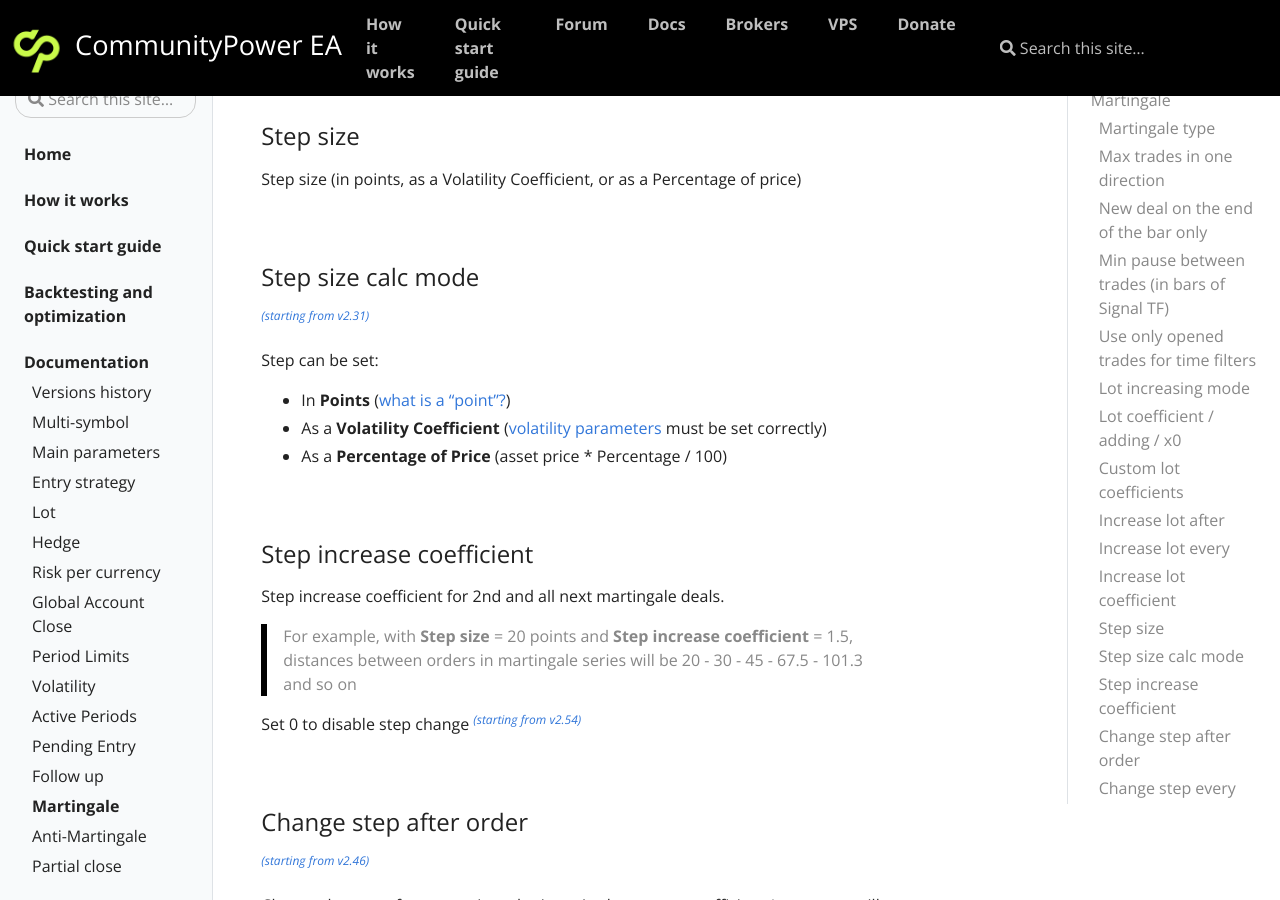
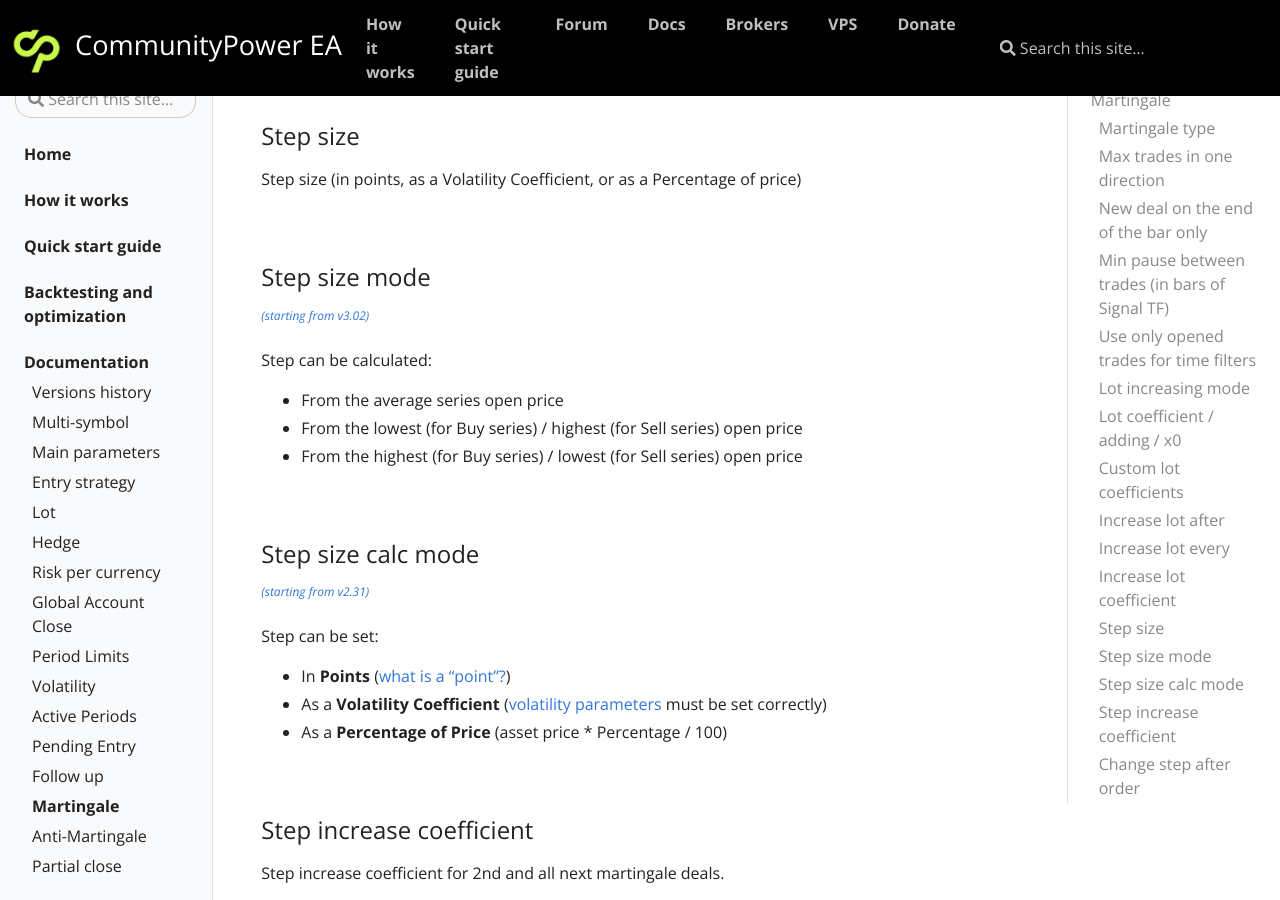
Before and after one commit to komposter/CommunityPowerEA.com, a Jekyll site: the page built from _docs/martingale.md, in a window 1280 px wide and 900 px high, scrolled down 2874 px. Built offline with Jekyll 4.4.1, drawn with Linux system fonts in a browser that asks for light colours.

Commit message:
Content change

```diff
--- a/_docs/martingale.md
+++ b/_docs/martingale.md
@@ -109,6 +109,16 @@ Custom coefficient for **Increase lot after** function.
 ### Step size
 
 Step size (in points, as a Volatility Coefficient, or as a Percentage of price)
+
+<br />
+
+### Step size mode
+<sup>[*(starting from v3.02)*](/docs/versions-history#20240330-312)</sup>
+
+Step can be calculated:
+* From the average series open price
+* From the lowest (for Buy series) / highest (for Sell series) open price
+* From the highest (for Buy series) / lowest (for Sell series) open price
 
 <br />
 
```
Also changed, not shown: _docs/versions-history.md (+9 -0 lines), 3 other files.
